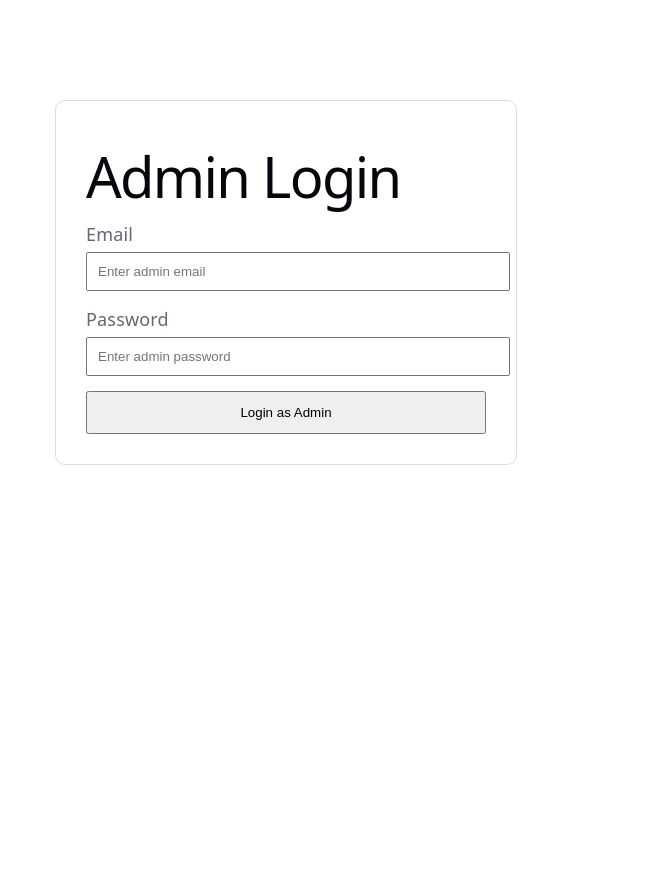
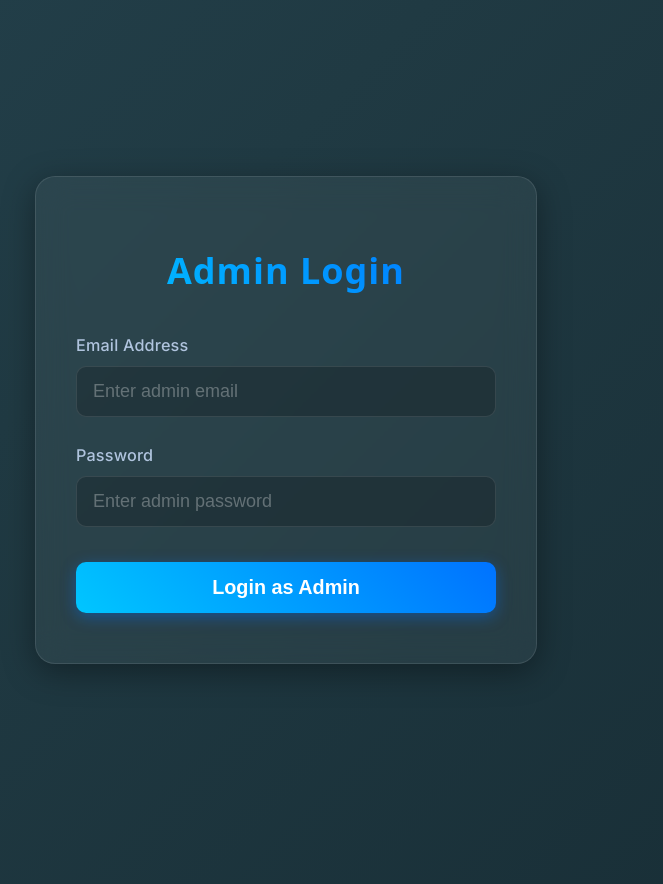
Before and after one commit to Krissanjay/Intership_frontend, a React app: page /admin in a window 1280 px wide. Shown: the whole page, without its empty margins (354-1017 px from the left). Before the commit the page ends 800 px from the top, so only its background shows below. Built offline with nearby package versions, Linux system fonts and the light colour scheme; the HTML template or start-up script is replaced by a standard one.

Commit message:
Update frontend

```diff
--- /dev/null
+++ b/src/css/AdminLogin.css
@@ -0,0 +1,147 @@
+.admin-login-container {
+    min-height: 100vh;
+    display: flex;
+    justify-content: center;
+    align-items: center;
+    background: linear-gradient(-45deg, #0f2027, #203a43, #2c5364, #0b131e);
+    background-size: 400% 400%;
+    animation: gradientBG 15s ease infinite;
+    font-family: 'Inter', 'Segoe UI', Tahoma, Geneva, Verdana, sans-serif;
+    color: #ffffff;
+    padding: 20px;
+    padding-bottom: 8vh; /* Shifts the entire card slightly upward */
+}
+
+@keyframes gradientBG {
+    0% {
+        background-position: 0% 50%;
+    }
+    50% {
+        background-position: 100% 50%;
+    }
+    100% {
+        background-position: 0% 50%;
+    }
+}
+
+.admin-login-card {
+    background: rgba(255, 255, 255, 0.05);
+    backdrop-filter: blur(16px);
+    -webkit-backdrop-filter: blur(16px);
+    border: 1px solid rgba(255, 255, 255, 0.1);
+    border-radius: 20px;
+    padding: 40px 40px 50px; /* Reduced top padding to move text up */
+    width: 100%;
+    max-width: 420px;
+    box-shadow: 0 8px 32px 0 rgba(0, 0, 0, 0.37);
+    transform: translateY(0);
+    transition: transform 0.3s ease, box-shadow 0.3s ease;
+}
+
+.admin-login-card:hover {
+    transform: translateY(-5px);
+    box-shadow: 0 12px 40px 0 rgba(0, 0, 0, 0.5);
+}
+
+.admin-login-title {
+    text-align: center;
+    font-size: 2rem;
+    font-weight: 700;
+    margin-bottom: 30px;
+    background: -webkit-linear-gradient(45deg, #00c6ff, #0072ff);
+    -webkit-background-clip: text;
+    -webkit-text-fill-color: transparent;
+    letter-spacing: 1px;
+    padding-bottom: 10px; /* Prevents descenders from being clipped */
+    line-height: 1.2;
+}
+
+.admin-error-message {
+    background: rgba(255, 59, 48, 0.15);
+    border-left: 4px solid #ff3b30;
+    color: #ff3b30;
+    padding: 12px 15px;
+    border-radius: 6px;
+    margin-bottom: 25px;
+    font-size: 0.9rem;
+    text-align: center;
+    animation: slideIn 0.3s ease;
+}
+
+@keyframes slideIn {
+    from {
+        opacity: 0;
+        transform: translateY(-10px);
+    }
+    to {
+        opacity: 1;
+        transform: translateY(0);
+    }
+}
+
+.admin-form-group {
+    margin-bottom: 25px;
+    position: relative;
+}
+
+.admin-form-label {
+    display: block;
+    font-size: 0.9rem;
+    color: #b0c4de;
+    margin-bottom: 8px;
+    font-weight: 500;
+    transition: color 0.3s ease;
+}
+
+.admin-form-input {
+    width: 100%;
+    padding: 14px 16px;
+    background: rgba(0, 0, 0, 0.2);
+    border: 1px solid rgba(255, 255, 255, 0.1);
+    border-radius: 10px;
+    color: #fff;
+    font-size: 1rem;
+    outline: none;
+    transition: all 0.3s ease;
+    box-sizing: border-box;
+}
+
+.admin-form-input::placeholder {
+    color: rgba(255, 255, 255, 0.3);
+}
+
+.admin-form-input:focus {
+    background: rgba(0, 0, 0, 0.4);
+    border-color: #00c6ff;
+    box-shadow: 0 0 0 4px rgba(0, 198, 255, 0.1);
+}
+
+.admin-form-input:focus + .admin-form-label {
+    color: #00c6ff;
+}
+
+.admin-login-button {
+    width: 100%;
+    padding: 14px;
+    background: linear-gradient(45deg, #00c6ff, #0072ff);
+    color: #fff;
+    border: none;
+    border-radius: 10px;
+    font-size: 1.1rem;
+    font-weight: 600;
+    cursor: pointer;
+    box-shadow: 0 4px 15px rgba(0, 114, 255, 0.4);
+    transition: all 0.3s ease;
+    margin-top: 10px;
+}
+
+.admin-login-button:hover {
+    transform: translateY(-2px);
+    box-shadow: 0 6px 20px rgba(0, 114, 255, 0.6);
+    background: linear-gradient(45deg, #00b4e6, #0066e6);
+}
+
+.admin-login-button:active {
+    transform: translateY(1px);
+    box-shadow: 0 2px 10px rgba(0, 114, 255, 0.4);
+}
--- a/src/pages/AdminLogin.jsx
+++ b/src/pages/AdminLogin.jsx
@@ -1,5 +1,6 @@
 import { useState } from "react";
 import { useNavigate } from "react-router-dom";
+import "../css/AdminLogin.css";
 
 function AdminLogin() {
     const navigate = useNavigate();
@@ -45,71 +46,49 @@ function AdminLogin() {
     };
 
     return (
-        <div
-            style={{
-                width: "400px",
-                margin: "100px auto",
-                padding: "30px",
-                border: "1px solid #ddd",
-                borderRadius: "10px"
-            }}
-        >
-            <h1>Admin Login</h1>
+        <div className="admin-login-container">
+            <div className="admin-login-card">
+                <h1 className="admin-login-title">Admin Login</h1>
 
                 {error && (
-                <p style={{ color: "red" }}>
+                    <div className="admin-error-message">
                         {error}
-                </p>
+                    </div>
                 )}
 
                 <form onSubmit={handleLogin}>
-
-                <div style={{ marginBottom: "15px" }}>
-                    <label>Email</label>
-
+                    <div className="admin-form-group">
+                        <label className="admin-form-label">Email Address</label>
                         <input
                             type="email"
                             value={email}
                             onChange={(e) => setEmail(e.target.value)}
                             placeholder="Enter admin email"
                             required
-                        style={{
-                            width: "100%",
-                            padding: "10px",
-                            marginTop: "5px"
-                        }}
+                            className="admin-form-input"
                         />
                     </div>
 
-                <div style={{ marginBottom: "15px" }}>
-                    <label>Password</label>
-
+                    <div className="admin-form-group">
+                        <label className="admin-form-label">Password</label>
                         <input
                             type="password"
                             value={password}
                             onChange={(e) => setPassword(e.target.value)}
                             placeholder="Enter admin password"
                             required
-                        style={{
-                            width: "100%",
-                            padding: "10px",
-                            marginTop: "5px"
-                        }}
+                            className="admin-form-input"
                         />
                     </div>
 
                     <button
                         type="submit"
-                    style={{
-                        width: "100%",
-                        padding: "12px",
-                        cursor: "pointer"
-                    }}
+                        className="admin-login-button"
                     >
                         Login as Admin
                     </button>
-
                 </form>
+            </div>
         </div>
     );
 }
```
Lines whose indentation alone changed are shown as unchanged.
